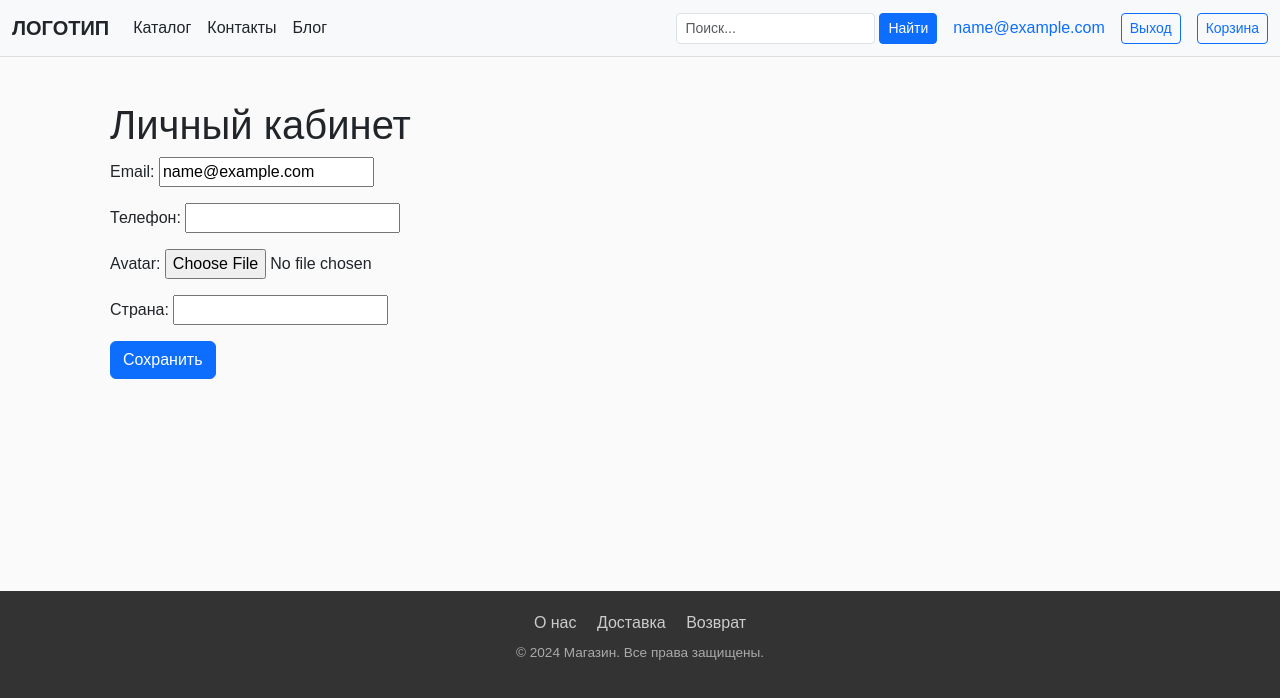
After one commit to prudnikovsemen-beep/E-commerce_-_Django, a Django app: page /users/profile/ in a window 1280 px wide. The commit adds this page. Shown: the top 698 px of the page. Run offline with Django 5.2, Linux system fonts and the light colour scheme; the visitor is signed in with stand-in values (Sample User, id 1); some libraries are stand-ins or nearby versions.

Commit message:
feat: регистрация, вход, выход через POST и редактирование профиля

```diff
--- a/templates/base.html
+++ b/templates/base.html
@@ -1,3 +1,4 @@
+<!-- templates/base.htm -->
 {% load static %}
 <!doctype html>
 <html lang="ru">
@@ -18,7 +19,7 @@
 
                 <!-- ЛИЧНЫЙ КАБИНЕТ + КОРЗИНА для мобильных: видны только до 768px -->
                 {% if user.is_authenticated %}
-                    <span class="d-md-none me-1 small">{{ user.email }}</span>
+                    <a href="{% url 'users:profile' %}" class="d-md-none me-1 small text-decoration-none">{{ user.email }}</a>
                     <form method="post" action="{% url 'users:logout' %}" class="d-inline me-2 d-md-none">
                         {% csrf_token %}
                         <button type="submit" class="btn btn-outline-primary btn-sm">Выход</button>
@@ -57,7 +58,7 @@
                             <button type="submit" class="btn btn-sm btn-primary">Найти</button>
                         </form>
                         {% if user.is_authenticated %}
-                            <span class="text-nowrap">{{ user.email }}</span>
+                            <a href="{% url 'users:profile' %}" class="text-nowrap text-decoration-none">{{ user.email }}</a>
                             <form method="post" action="{% url 'users:logout' %}" class="d-inline">
                                 {% csrf_token %}
                                 <button type="submit" class="btn btn-outline-primary btn-sm">Выход</button>
--- a/users/forms.py
+++ b/users/forms.py
@@ -1,3 +1,4 @@
+# users/forms.py
 from django import forms
 from django.contrib.auth.forms import UserCreationForm, AuthenticationForm
 from users.models import User
@@ -14,3 +15,9 @@ class UserLoginForm(AuthenticationForm):
         super().__init__(*args, **kwargs)
         self.fields["username"].widget.attrs["type"] = "email"
         self.fields["username"].label = "Email"
+
+
+class UserProfileForm(forms.ModelForm):
+    class Meta:
+        model = User
+        fields = ("email", "phone", "avatar", "country")
--- /dev/null
+++ b/users/templates/users/profile.html
@@ -0,0 +1,12 @@
+{% extends 'base.html' %}
+
+{% block title %}Личный кабинет{% endblock %}
+
+{% block content %}
+    <h1>Личный кабинет</h1>
+    <form method="post" enctype="multipart/form-data">
+        {% csrf_token %}
+        {{ form.as_p }}
+        <button type="submit" class="btn btn-primary">Сохранить</button>
+    </form>
+{% endblock %}
--- a/users/urls.py
+++ b/users/urls.py
@@ -1,5 +1,6 @@
+# users/urls.py
 from django.urls import path
-from users.views import RegisterView, UserLoginView, UserLogoutView
+from users.views import RegisterView, UserLoginView, UserLogoutView, ProfileView
 
 app_name = "users"
 
@@ -7,4 +8,5 @@ urlpatterns = [
     path("register/", RegisterView.as_view(), name="register"),
     path("login/", UserLoginView.as_view(), name="login"),
     path("logout/", UserLogoutView.as_view(), name="logout"),
+    path("profile/", ProfileView.as_view(), name="profile"),
 ]
--- a/users/views.py
+++ b/users/views.py
@@ -1,11 +1,13 @@
+# users/views.py
 from django.contrib.auth import login
+from django.contrib.auth.mixins import LoginRequiredMixin
 from django.contrib.auth.views import LoginView, LogoutView
 from django.core.mail import send_mail
 from django.urls import reverse_lazy
-from django.views.generic import CreateView
+from django.views.generic import CreateView, UpdateView
 
 from django.conf import settings
-from users.forms import UserRegisterForm, UserLoginForm
+from users.forms import UserRegisterForm, UserLoginForm, UserProfileForm
 from users.models import User
 
 
@@ -34,3 +36,13 @@ class UserLoginView(LoginView):
 
 class UserLogoutView(LogoutView):
     pass
+
+
+class ProfileView(LoginRequiredMixin, UpdateView):
+    model = User
+    form_class = UserProfileForm
+    template_name = "users/profile.html"
+    success_url = reverse_lazy("users:profile")
+
+    def get_object(self, queryset=None):
+        return self.request.user
```
